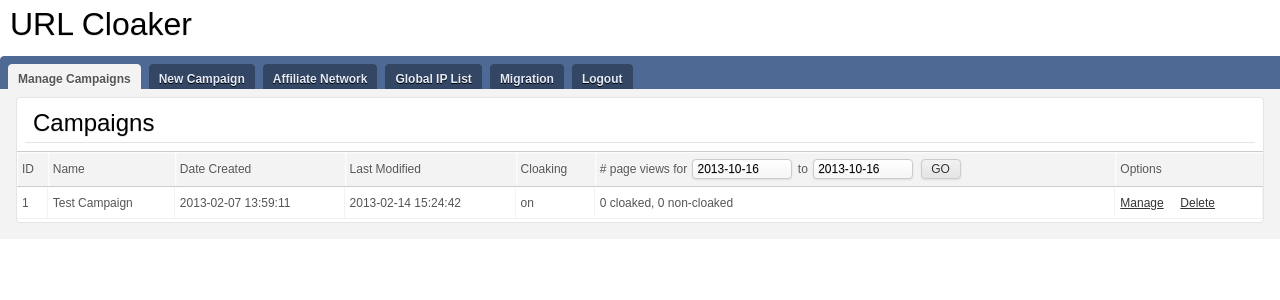
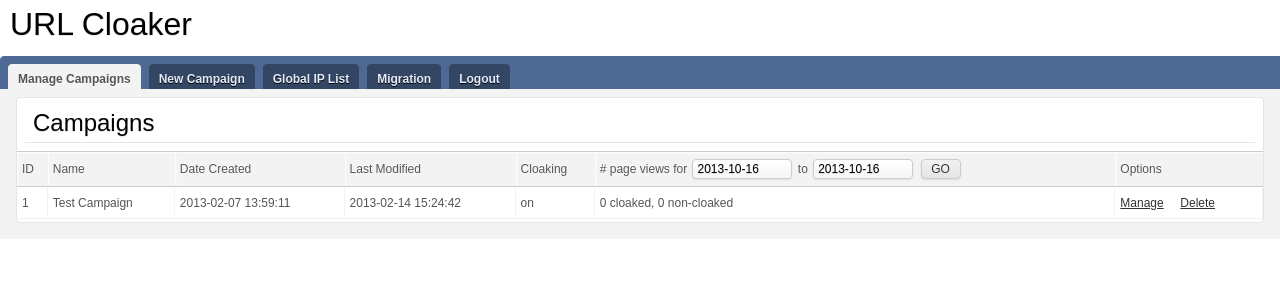
Before and after one commit to ariunbayar/cloaker, a PHP site: page /admin/index.php in a window 1280 px wide. Shown: the top 300 px of the page. Run offline with PHP 8.4, Linux system fonts and the light colour scheme; a user stored in the database is signed in; data comes from the database, SQL or seed files in the repository.

Commit message:
n/a: Affiliate network moved under manage campaign

```diff
--- a/admin/cloaking.class.php
+++ b/admin/cloaking.class.php
@@ -239,8 +239,7 @@ class Cloaker
                     geoloc_status,
                     geoloc_mismatch_status,
                     ua_strings,
-                    ua_status,
-                    network_id
+                    ua_status
                 )
                 VALUES (
                     '$values[name]',
@@ -261,8 +260,7 @@ class Cloaker
                     '$values[geoloc_status]',
                     '$values[geoloc_mismatch_status]',
                     '$values[ua_strings]',
-                    '$values[ua_status]',
-                    '$values[network_id]'
+                    '$values[ua_status]'
                 )";
         $query = mysql_query($sql);
         $campaignID = mysql_insert_id();
@@ -324,8 +322,7 @@ class Cloaker
                     geoloc_status = '$values[geoloc_status]',
                     geoloc_mismatch_status = '$values[geoloc_mismatch_status]',
                     ua_strings = '$values[ua_strings]',
-                    ua_status = '$values[ua_status]',
-                    network_id = '{$values['network_id']}'
+                    ua_status = '$values[ua_status]'
                 WHERE id = '$values[id]'";
         $query = mysql_query($sql);
         mysql_query("DELETE FROM denied_ips WHERE campaign_id = '$values[id]'");
--- a/admin/controllers/campaign.php
+++ b/admin/controllers/campaign.php
@@ -18,9 +18,6 @@ function add_campaign_controller()
         }
     }
 
-    $options = to_select_options(Network::getByUserId($_SESSION['user_id']));
-    $viewData['network_options'] = $options;
-
     $viewData['current_page'] = 'add_campaign';
     View('add_campaign', $viewData);
     exit;
@@ -31,13 +28,11 @@ function manage_campaign_controller()
 {
     global $cloaker;
 
-    if (empty($_GET['id']))
-    {
+    if (empty($_GET['id'])) {
         header('Location: '.ADMIN_URL);
         exit;
     }
-    else
-    {
+
     $campaignID = mysql_real_escape_string($_GET['id']);
     $viewData = $cloaker->getCampaignDetails($campaignID);
     if (!empty($_POST)) // the update form has been submitted
@@ -58,14 +53,10 @@ function manage_campaign_controller()
         }
     }
 
-        $options = to_select_options(Network::getByUserId($_SESSION['user_id']));
-        $viewData['network_options'] = $options;
-
     $viewData['destinations'] = $cloaker->getDestinations($campaignID);
     $viewData['current_page'] = 'manage';
     View('manage', $viewData);
     exit;
-    }
 }
 
 
--- a/admin/controllers/generate_links.php
+++ b/admin/controllers/generate_links.php
@@ -22,6 +22,7 @@ function generate_links()
         $tracker = new Tracker();
         $tracker->campaign_id = $campaign_id;
         $tracker->traffic_source_id = $_POST['traffic_source_id'];
+        $tracker->network_id = $_POST['network_id'];
         $tracker->shortcode = generateShortCode();
         $tracker->is_landing_page = (int)$_POST['landing_page'];
         $tracker->save();
@@ -34,8 +35,9 @@ function generate_links()
 
     $options = to_select_options(TrafficSource::getByCampaignId($campaign_id));
     $viewData['traffic_source_options'] = $options;
+    $options = to_select_options(Network::getByCampaignId($campaign_id));
+    $viewData['network_options'] = $options;
 
-    $viewData['network'] = Network::getById($viewData['network_id']);
     $viewData['trackers'] = Tracker::getByCampaignId($campaign_id);
 
     $viewData['current_page'] = 'generate_links';
--- a/admin/controllers/network.php
+++ b/admin/controllers/network.php
@@ -1,46 +1,51 @@
 <?php
 
-function network_controller()
+function network_controller($data = array())
 {
-    $viewData['networks'] = Network::getByUserId($_SESSION['user_id']);
+    $networks = Network::getByCampaignId($_GET['id']);
+    $campaign = get_entity_or_redirect('Campaign', $_GET['id']);
 
-    $viewData['current_page'] = 'network';
+    $viewData = array_merge($data, array(
+        'id' => $_GET['id'],  // TODO is a fallback to old templating
+        'campaign' => $campaign,
+        'networks' => $networks,
+        'current_page' => 'network',
+    ));
     View('network', $viewData);
     exit;
 }
 
+
 function edit_network_controller()
 {
-    $viewData['network'] = Network::getById($_GET['id']);
-    $viewData['networks'] = Network::getByUserId($_SESSION['user_id']);
+    $data['network'] = Network::getById($_GET['network_id']);
+    network_controller($data);
+}
 
-    $viewData['current_page'] = 'network';
-    View('network', $viewData);
-    exit;
-}
 
 function save_network_controller()
 {
     $network = new Network;
+    $network->id = $_POST['network_id'];
     $network->name = $_POST['name'];
-    $network->user_id = $_SESSION['user_id'];
-    $network->id = $_POST['id'];
+    $network->campaign_id = $_GET['id'];
     $network->save();
 
 
-    header('Location: '.ADMIN_URL.'/network/');
+    header('Location: '.ADMIN_URL."/network/{$_GET['id']}/");
     exit;
 }
 
+
 function delete_network_controller()
 {
-    if (!Network::deleteById($_GET['id']))
+    if (!Network::deleteById($_GET['network_id']))
     {
         $viewData['errors'][] = 'Network could not be deleted, because '.
             'the following MySQL Error occurred: <br> <br>'.mysql_error();
     }
 
-    header('Location: '.ADMIN_URL.'/network/');
+    header('Location: '.ADMIN_URL."/network/{$_GET['id']}/");
     exit;
 }
 
--- a/admin/models.php
+++ b/admin/models.php
@@ -114,19 +114,6 @@ class Model
         $result = mysql_query($sql);
         return $result;
     }
-
-    /**
-     * @param int User id to look up
-     * @return array Array of objects
-     */
-    static public function getByUserId($user_id)
-    {
-        $class = get_called_class();
-        $user_id = mysql_real_escape_string($user_id);
-        $query = "SELECT * FROM %s WHERE user_id = '%s' ORDER BY id ASC";
-        $sql = sprintf($query, $class::$_table, $user_id);
-        return self::hydrate($sql);
-    }
 }
 
 
@@ -137,6 +124,7 @@ class Tracker extends Model
         'id',
         'campaign_id',
         'traffic_source_id',
+        'network_id',
         'shortcode',
         'is_landing_page',
         'created_at',
@@ -173,6 +161,11 @@ class Tracker extends Model
         return null;
     }
 
+    public function getNetwork()
+    {
+        return Network::getById($this->network_id);
+    }
+
     public function getTrafficSource()
     {
         return TrafficSource::getById($this->traffic_source_id);
@@ -186,8 +179,18 @@ class Network extends Model
     protected $_fields = array(
         'id',
         'name',
-        'user_id',
+        'campaign_id',
     );
+
+    static public function getByCampaignId($user_id)
+    {
+        $user_id = mysql_real_escape_string($user_id);
+
+        $query = "SELECT * FROM %s WHERE campaign_id = '%s' ORDER BY id ASC";
+        $sql = sprintf($query, self::$_table, $user_id);
+        return self::hydrate($sql);
+    }
+
 }
 
 
--- a/admin/views/layout_dashboard.php
+++ b/admin/views/layout_dashboard.php
@@ -11,10 +11,6 @@
         <li <?php echo $data['current_page']=='add_campaign'?'class="active"':'' ?>>
             <a href="<?php echo ADMIN_URL ?>add_campaign/">New Campaign<span></span></a>
         </li>
-        <li <?php echo $data['current_page']=='network'?'class="active"':'' ?>>
-            <a href="<?php echo ADMIN_URL ?>network/">Affiliate Network<span></span></a>
-        </li>
-
         <?php if($_SESSION['user_level'] == 'superadmin') { ?>
         <li <?php echo $data['current_page']=='global_ip'?'class="active"':'' ?>>
             <a href="<?php echo ADMIN_URL ?>giplist/">Global IP List<span></span></a>
--- a/admin/views/layout_manage.php
+++ b/admin/views/layout_manage.php
@@ -12,6 +12,9 @@
         </li>
         <li <?php echo $data['current_page']=='traffic_source'?'class="active"':'' ?>>
             <a href="<?php echo ADMIN_URL ?>traffic_source/<?php echo $data['id'] ?>/">Traffic Sources<span></span></a>
+        </li>
+        <li <?php echo $data['current_page']=='network'?'class="active"':'' ?>>
+            <a href="<?php echo ADMIN_URL.'network/'.$data['id'].'/' ?>">Affiliate Network<span></span></a>
         </li>
         <li <?php echo $data['current_page']=='destinations'?'class="active"':'' ?>>
             <a href="<?php echo ADMIN_URL; ?>destinations/<?php echo $data['id']; ?>/">Destinations<span></span></a>
```
Also changed, not shown: admin/views/add_campaign.php (+2 -8 lines), admin/views/generate_links.php (+8 -5 lines), admin/views/manage.php (+2 -8 lines), admin/views/network.php (+5 -5 lines), migration/009_networks_are_under_campaign.sql (added, +7 -0 lines). Lines whose indentation alone changed are shown as unchanged.
